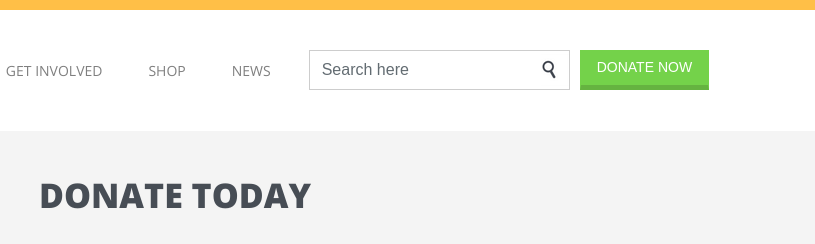
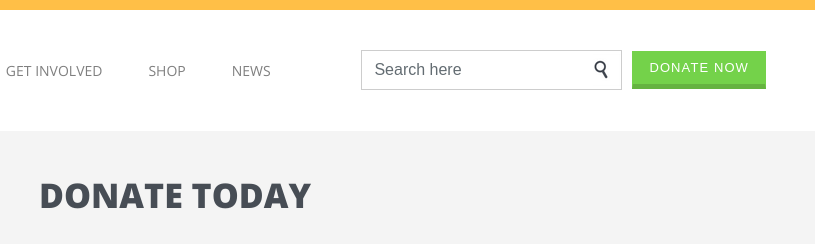
Before and after one commit to davide77/little-zebra-test, a website: page app/index.html in a window 1280 px wide. Shown: the top 244 px of the page, 465-1280 px from the left. Drawn offline with nearby package versions, Linux system fonts and the light colour scheme.

Commit message:
fixes on header

```diff
--- a/app/index.html
+++ b/app/index.html
@@ -33,7 +33,7 @@
 						<a href="#"><img src="images/logo-little-zebra.svg" alt="Little Zebra logo"></a>
 					</div>
 
-				<div class="collapse navbar-collapse" id="navbarSupportedContent">
+				<div class="collapse navbar-collapse justify-content-between" id="navbarSupportedContent">
 					<ul class="navbar-nav">
 						<li class="nav-item"><a class="nav-link" href="#what-we-do">WHAT WE DO</a></li>
 					  <li class="nav-item"><a class="nav-link" href="#donation">GET INVOLVED</a></li>
@@ -48,6 +48,7 @@
 						</div>
 						<button type="submit" class="btn green-btn">DONATE NOW</button>
 					</form>
+
 				</div>
 			</div>
 		</nav>
--- a/app/scss/components/_buttons.scss
+++ b/app/scss/components/_buttons.scss
@@ -7,7 +7,9 @@ button, a, input{
 	&.btn{
 		border-radius: 0;
 		font-weight: 300;
-    font-size: 0.875rem;
+    font-size: 0.8125rem;//13px
+    letter-spacing: 1.1px;
+
 	}
 
 }
```
Also changed, not shown: app/css/style.css.
